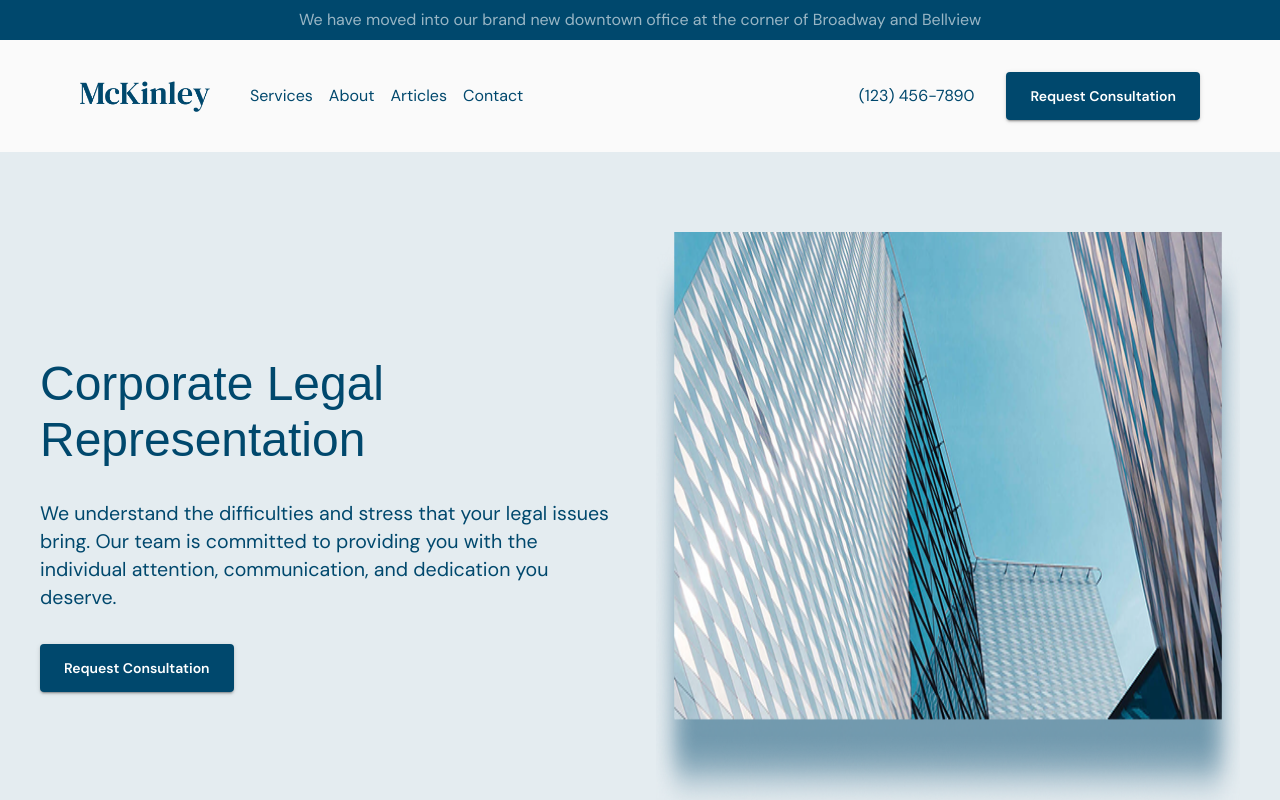
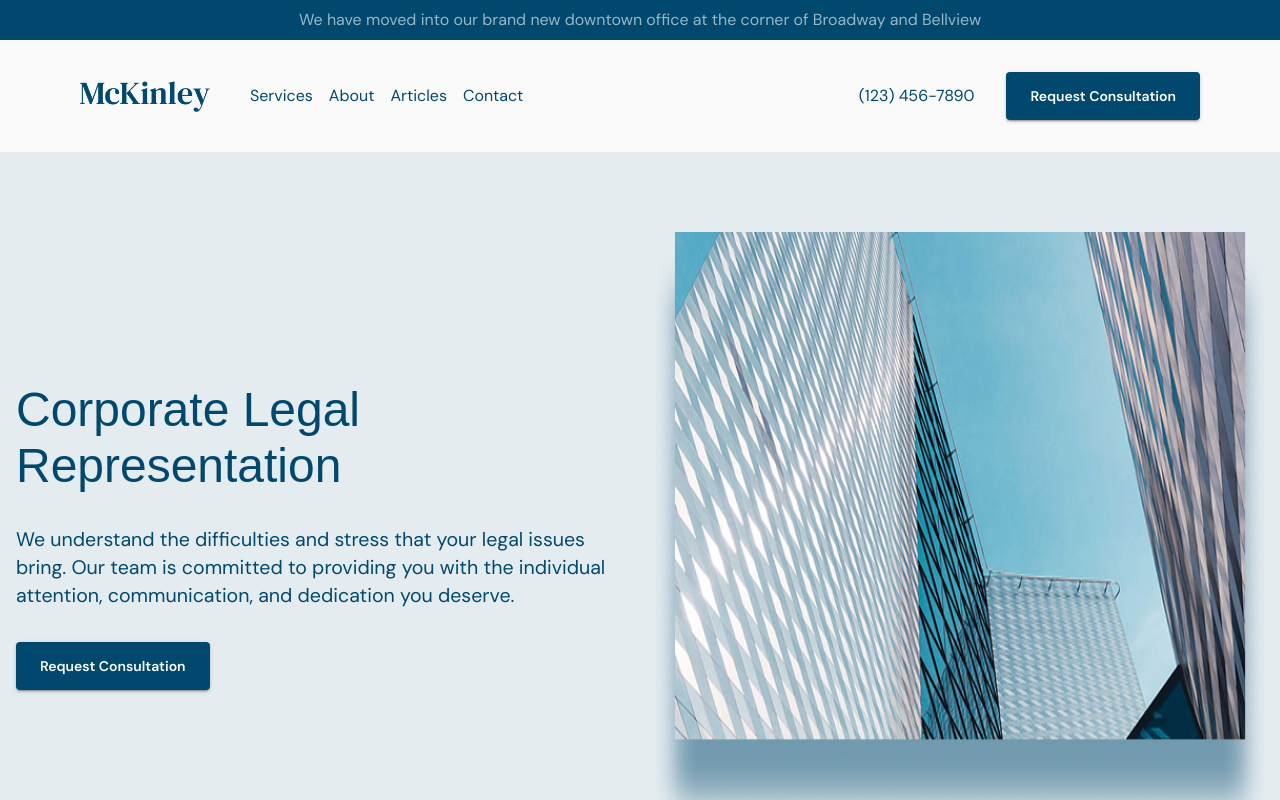
Before and after one commit to ArtemIvanko/McKinley, a React (Create React App) app: page / in a window 1280 px wide. Shown: the top 800 px of the page. Built offline with nearby package versions, Linux system fonts and the light colour scheme; a web font is replaced by a local one.

Commit message:
Updated wrapper max width

```diff
--- a/src/components/Wrapper/Wrapper.tsx
+++ b/src/components/Wrapper/Wrapper.tsx
@@ -41,7 +41,7 @@ const StyledContainer = styled("div")(({ theme }) => ({
   `,
   gap: "2rem",
   textAlign: "center",
-  maxWidth: "1200px",
+  maxWidth: "1350px",
   [theme.breakpoints.up("lg")]: {
     gridTemplateColumns: "1fr 1fr",
     gridTemplateAreas: `"text image"`,
```
